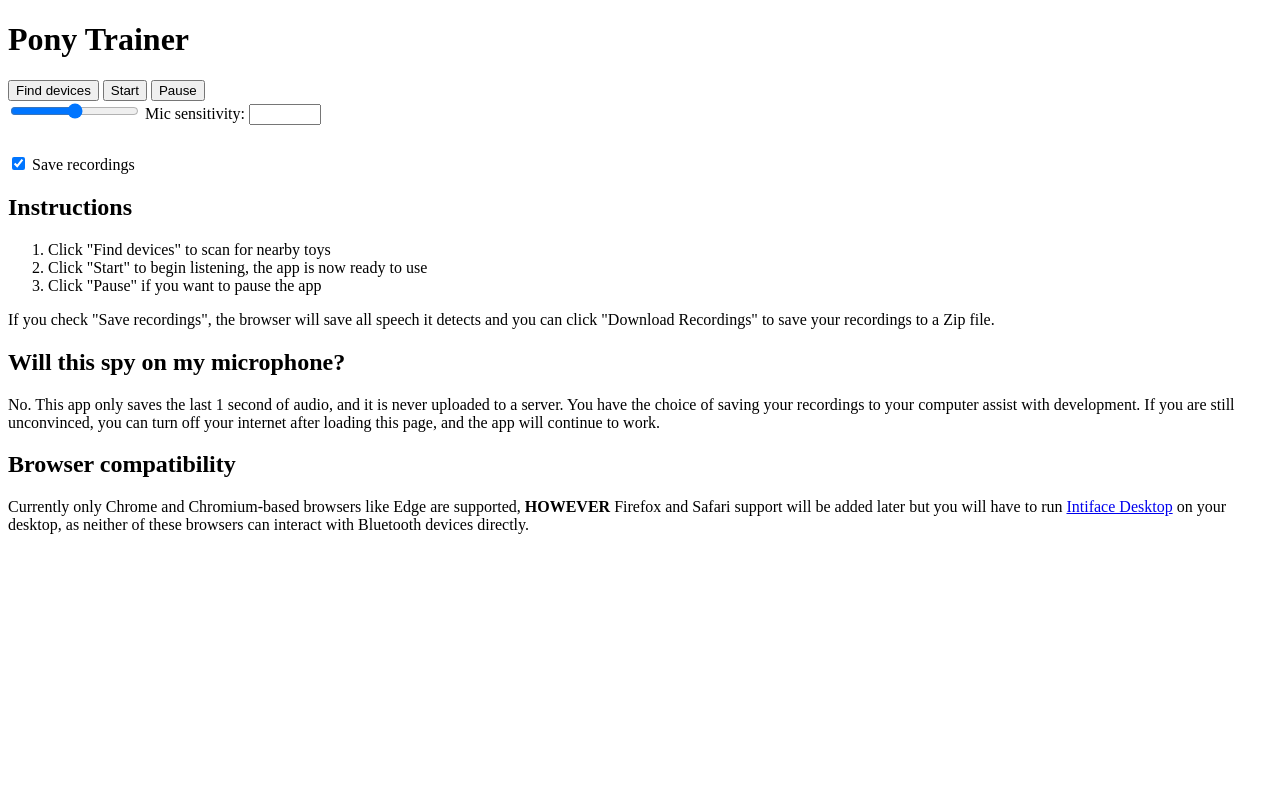
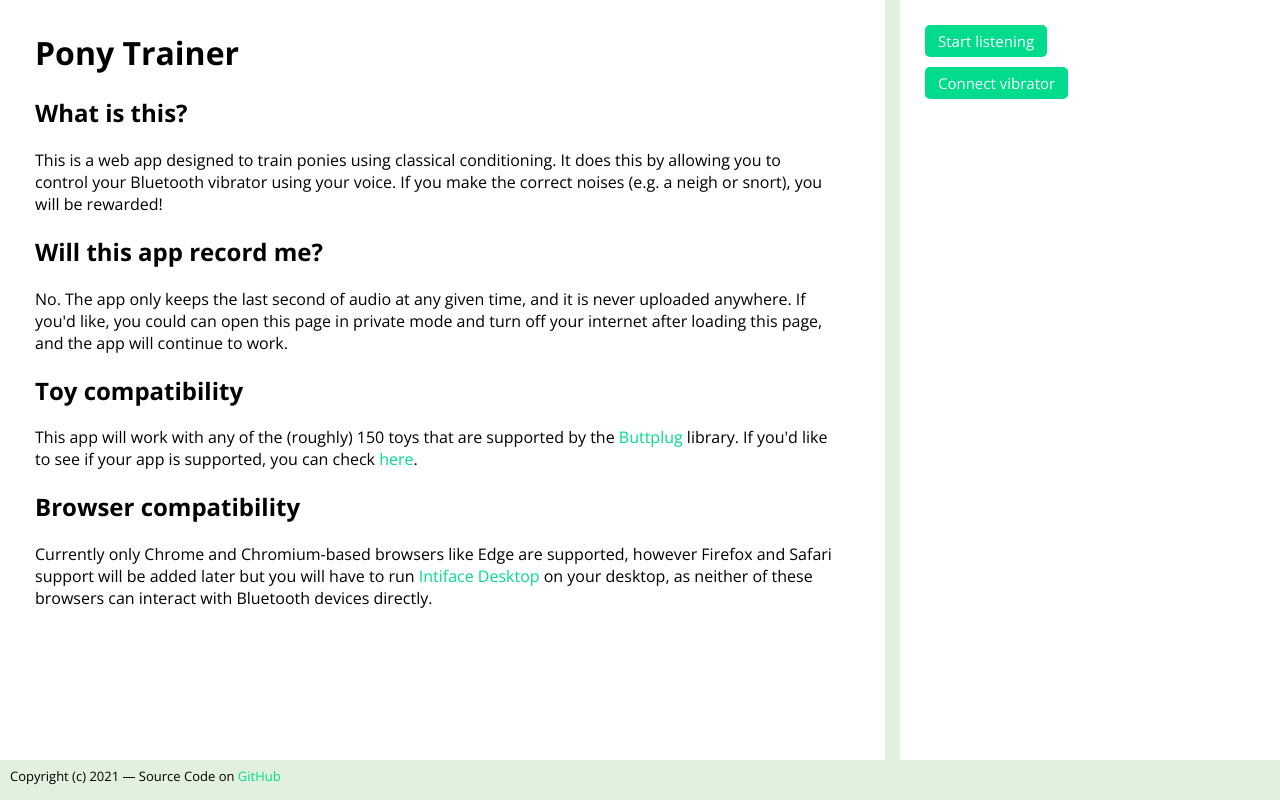
Before and after one commit to abbihors/pony-trainer, a website: page dist/index.html in a window 1280 px wide. Drawn offline with nearby package versions, Linux system fonts and the light colour scheme.

Commit message:
Add basic UI foundation

```diff
--- a/dist/index.html
+++ b/dist/index.html
@@ -6,61 +6,61 @@
     <meta http-equiv='X-UA-Compatible' content='IE=edge'>
     <title>Pony Trainer</title>
     <meta name='viewport' content='width=device-width, initial-scale=1'>
-</head>
+    <link rel='stylesheet' type='text/css' media='screen' href='main.css'>
+    <link rel="preconnect" href="https://fonts.gstatic.com">
+    <link href="https://fonts.googleapis.com/css2?family=Open+Sans:wght@400;700&display=swap" rel="stylesheet">
 
 <body>
-    <h1>Pony Trainer</h1>
-    <button id='btn-scan'>Find devices</button>
-    <button id='btn-start'>Start</button>
-    <button id='btn-pause'>Pause</button>
+    <div class='wrapper'>
+        <div class='readme'>
+            <h1>Pony Trainer</h1>
 
-    <div>
-        <input type="range" id="record-vol-slider" name="record-vol-slider" min="0.01" max="0.15" , step="0.01">
-        <label for="record-vol-slider">Mic sensitivity:</label>
+            <h2>What is this?</h2>
+            <p>This is a web app designed to train ponies using classical conditioning. It does this by allowing you
+                to control your Bluetooth vibrator using your voice. If you make the correct noises (e.g. a neigh or
+                snort), you will be rewarded!</p>
 
-        <input type="number" id="record-vol-box" name="record-vol-box" min="0.01" max="0.15">
+            <h2>Will this app record me?</h2>
+            <p>
+                No. The app only keeps the last second of audio at any
+                given time, and it is never uploaded anywhere. If you'd
+                like, you could can open this page in private mode and
+                turn off your internet after loading this page, and the
+                app will continue to work.
+            </p>
+
+            <h2>Toy compatibility</h2>
+            <p>This app will work with any of the (roughly) 150 toys
+                that are supported by the <a href='https://buttplug.io/'>Buttplug</a> library. If you'd
+                like to see if your app is supported, you can check <a
+                    href='https://iostindex.com/?filtersChanged=1&filter0ButtplugSupport=4'>here</a>.</p>
+
+            <h2>Browser compatibility</h2>
+            <p>
+                Currently only Chrome and Chromium-based browsers like
+                Edge are supported, however Firefox and Safari support
+                will be added later but you will have to run <a href=https://intiface.com/desktop/">Intiface
+                    Desktop</a>
+                on your desktop, as neither of these browsers can
+                interact with Bluetooth devices directly.
+            </p>
+        </div>
+
+        <div class='app'>
+            <div class='wrapper-button'>
+                <button id='btn-listen'>Start listening</button>
+            </div>
+            <div class='wrapper-button'>
+                <button id='btn-connect'>Connect vibrator</button>
+            </div>
+
+            <!-- <canvas id='progressbar'></canvas> -->
+        </div>
     </div>
 
-    <div>
-        <canvas id='record-indicator' width="25", height="25"></canvas>
+    <div class='footer'>
+        <p>Copyright (c) 2021 — Source Code on <a>GitHub</a></p>
     </div>
-
-    <div>
-        <input type="checkbox" id="save-samples" name="save-samples" checked>
-        <label for="save-samples">Save recordings</label>
-    </div>
-
-    <h2>Instructions</h2>
-    <ol>
-        <li>Click "Find devices" to scan for nearby toys</li>
-        <li>Click "Start" to begin listening, the app is now ready to use</li>
-        <li>Click "Pause" if you want to pause the app</li>
-    </ol>
-    <p>
-        If you check "Save recordings", the browser will save all speech
-        it detects and you can click "Download Recordings" to save your
-        recordings to a Zip file.
-    </p>
-
-    <h2>Will this spy on my microphone?</h2>
-    <p>
-        No. This app only saves the last 1 second of audio, and it is
-        never uploaded to a server. You have the choice of saving your
-        recordings to your computer assist with development.
-
-        If you are still unconvinced, you can turn off your internet
-        after loading this page, and the app will continue to work.
-    </p>
-
-    <h2>Browser compatibility</h2>
-    <p>
-        Currently only Chrome and Chromium-based browsers like Edge are
-        supported,
-        <strong>HOWEVER</strong> Firefox and Safari support will be
-        added later but you will have to run <a href=https://intiface.com/desktop/">Intiface Desktop</a> on your
-        desktop, as neither of these browsers can interact with
-        Bluetooth devices directly.
-    </p>
 
     <script lang="javascript" src="https://cdn.jsdelivr.net/npm/buttplug@1.0.14/dist/web/buttplug.min.js"></script>
     <script src='main.js'></script>
--- /dev/null
+++ b/dist/main.css
@@ -0,0 +1,87 @@
+html, body {
+    margin: 0;
+}
+
+body {
+    font-family: 'Open Sans', sans-serif;
+    background-color: #e1f1dd;
+}
+
+h1 {
+    font-weight: bold;
+}
+
+a {
+    color: #00dc8c;
+    text-decoration: none;
+}
+
+a:visited {
+    color: #00dc8c;
+}
+
+a:hover {
+    text-decoration: underline;
+}
+
+.footer {
+    font-size: 13px;
+    padding-left: 10px;
+    padding-bottom: 10px;
+}
+
+.footer p {
+    margin-top: 7px;
+    margin-bottom: 0px;
+}
+
+.wrapper {
+    height: 95vh;
+    display: grid;
+    gap: 15px;
+    grid-template-columns: 1fr 380px;
+}
+
+.readme {
+    background-color: #ffffff;
+    padding-top: 10px;
+    padding-left: 35px;
+    padding-right: 50px;
+}
+
+.app {
+    padding: 20px;
+    background-color: rgb(255, 255, 255);
+    display: block;
+}
+
+button {
+    font-size: 15px;
+    font-family: 'Open Sans', sans-serif;
+    color: #ffffff;
+    background-color: #00dc8c;
+    padding-top: 6px;
+    padding-bottom: 6px;
+    padding-right: 13px;
+    padding-left: 13px;
+    border-style: none;
+    border-radius: 5px;
+    margin: 5px;
+}
+
+button:hover {
+    box-shadow: 0 8px 16px 0 rgba(0,0,0,0.2), 0 6px 20px 0 rgba(0,0,0,0.19);
+}
+
+.wrapper-button {
+    /* margin-top: 10px;
+    margin-bottom: 10px;
+    padding: 5px; */
+}
+
+#progressbar {
+    width: 40px;
+    height: 250px;
+    margin-top: 20px;
+    background-color: darkslateblue;
+}
```
Also changed, not shown: dist/favicon.ico (added), src/assets/favicon.ico (added), 1 other file.
